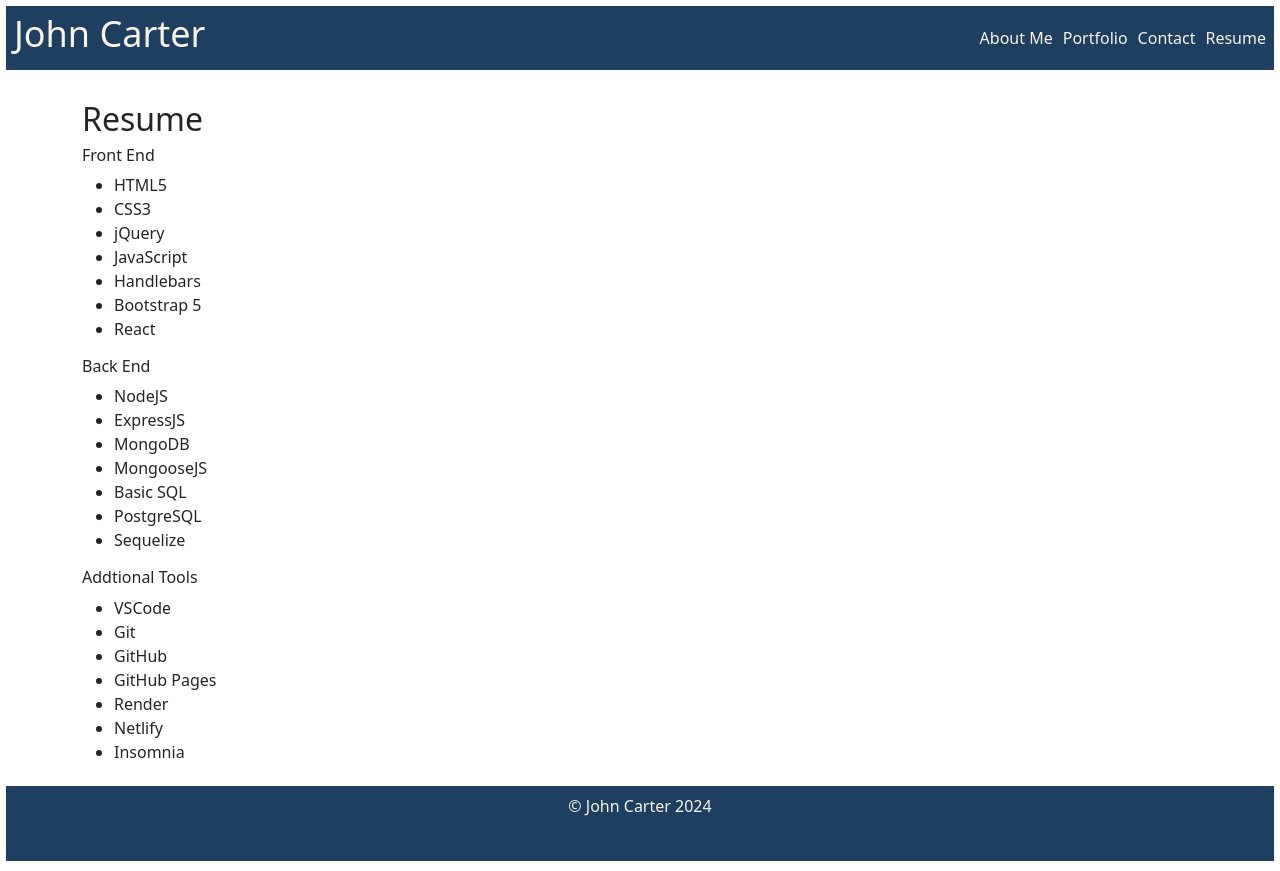
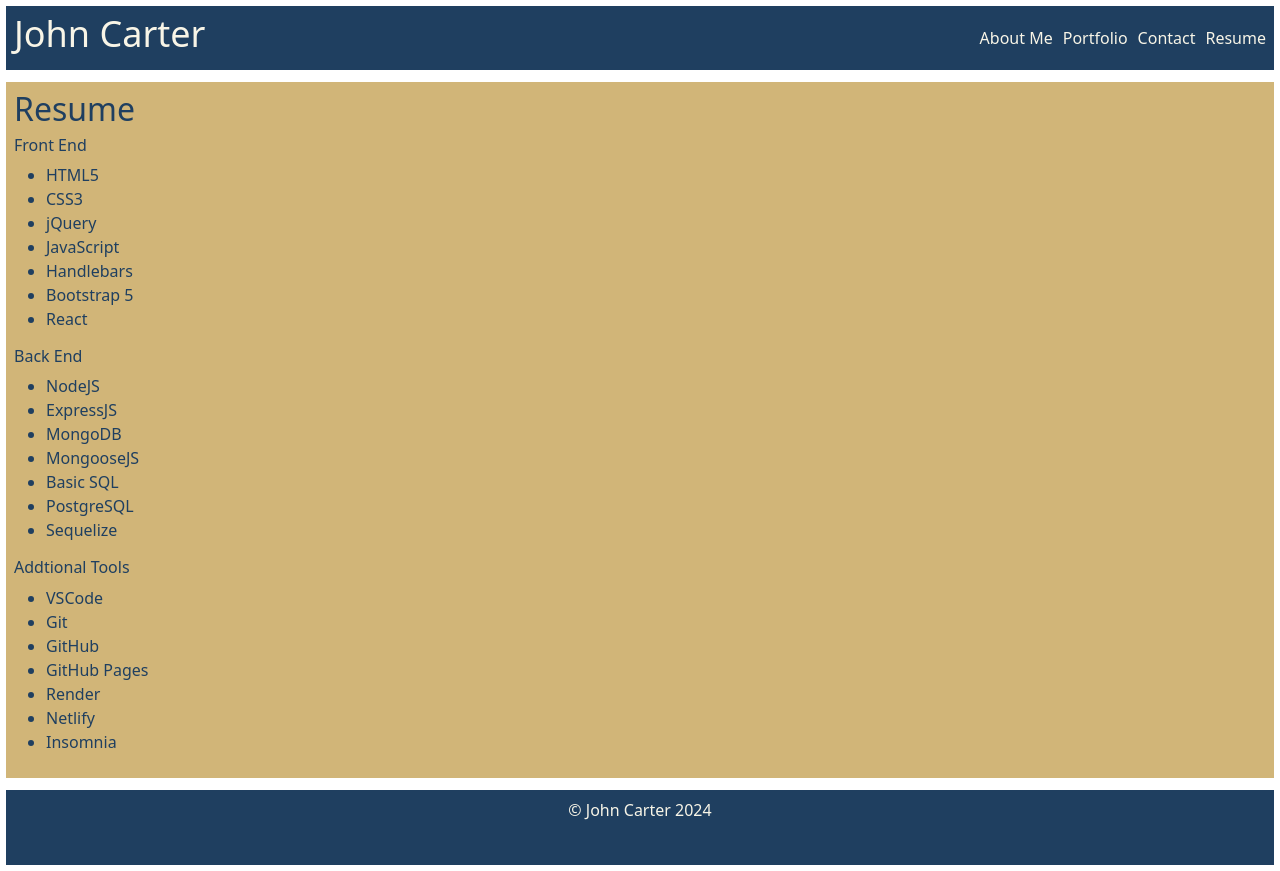
Before and after one commit to jcjohncarter3/React-Portfolio, a React (Vite) app: page /resume in a window 1280 px wide. Built offline with nearby package versions, Linux system fonts and the light colour scheme; some icons are missing.

Commit message:
added basic design for page

```diff
--- a/src/App.css
+++ b/src/App.css
@@ -55,6 +55,12 @@ header .main-nav a {
   display: flex;
   gap: 0.5rem;
 }
+.page {
+  background: var(--secondary-color);
+  border: 6px solid #fff;
+  padding: 0.5rem;
+  color: var(--primary-color);
+}
 /* #root {
   max-width: 1280px;
   margin: 0 auto;
--- a/src/pages/AboutPage.jsx
+++ b/src/pages/AboutPage.jsx
@@ -1,7 +1,7 @@
 // This is a static page mocking an "About Us" section for our fake user data
 export default function AboutPage() {
   return (
-    <div className="container pt-4">
+    <div className="page">
       <h2>About Me</h2>
       <p>John Carter is a junior full stack web developer and musician based in Dallas, Texas.
         He began his journey into tech in 2024 when he completed his certification
--- a/src/pages/ContactPage.jsx
+++ b/src/pages/ContactPage.jsx
@@ -1,7 +1,7 @@
 // This is a static page mocking an "About Us" section for our fake user data
 export default function ContactPage() {
     return (
-      <div className="container pt-4">
+      <div className="page">
         <h2>Contact</h2>
         <form>
             <div>
--- a/src/pages/PortfolioPage.jsx
+++ b/src/pages/PortfolioPage.jsx
@@ -41,7 +41,7 @@ const projectsList = [{
 import Project from "../components/Project"
 export default function PortfolioPage() {
     return (
-      <div className="container pt-4">
+      <div className="page">
         <h2>Portfolio</h2>
         <div>
             {projectsList.map(project => {
--- a/src/pages/ResumePage.jsx
+++ b/src/pages/ResumePage.jsx
@@ -1,6 +1,6 @@
 export default function ResumePage() {
     return (
-      <div className="container pt-4">
+      <div className="page">
         <h2>Resume</h2>
         <div>
             <h6>Front End</h6>
```
